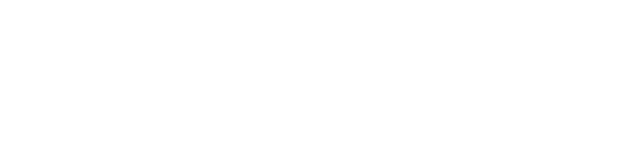
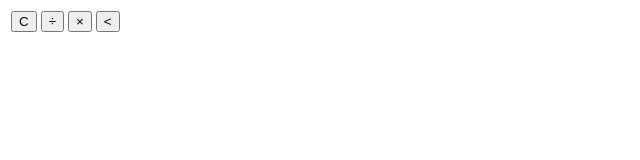
Before and after one commit to Wdidwiky/kuis-praktikum6-if7, a plain HTML site: page index.html in a window 1280 px wide. Shown: the whole page, without its empty margins (0-640 px from the left). Drawn offline with Linux system fonts and the light colour scheme.

Commit message:
index-view

```diff
--- a/index.html
+++ b/index.html
@@ -4,9 +4,24 @@
     <meta charset="UTF-8">
     <meta http-equiv="X-UA-Compatible" content="IE=edge">
     <meta name="viewport" content="width=device-width, initial-scale=1.0">
-    <title>Document</title>
+    <title>calculator happy ending </title>
 </head>
 <body>
-
+    <div class="container">
+        <div class="calculator dark">
+            <div class="theme-toggler active">
+                <i class="toggler-icon"></i>
+            </div>
+            <div class="display-screen">
+                <div id="display"></div>
+            </div>
+            <div class="buttons">
+                <table>
+                    <tr>
+                        <td><button class="btn-operator" id="clear">C</button></td>
+                        <td><button class="btn-operator" id="/">&divide;</button></td>
+                        <td><button class="btn-operator" id="*">&times;</button></td>
+                        <td><button class="btn-operator" id="backspace"><</button></td>
+                    </tr>
 </body>
 </html>
```
